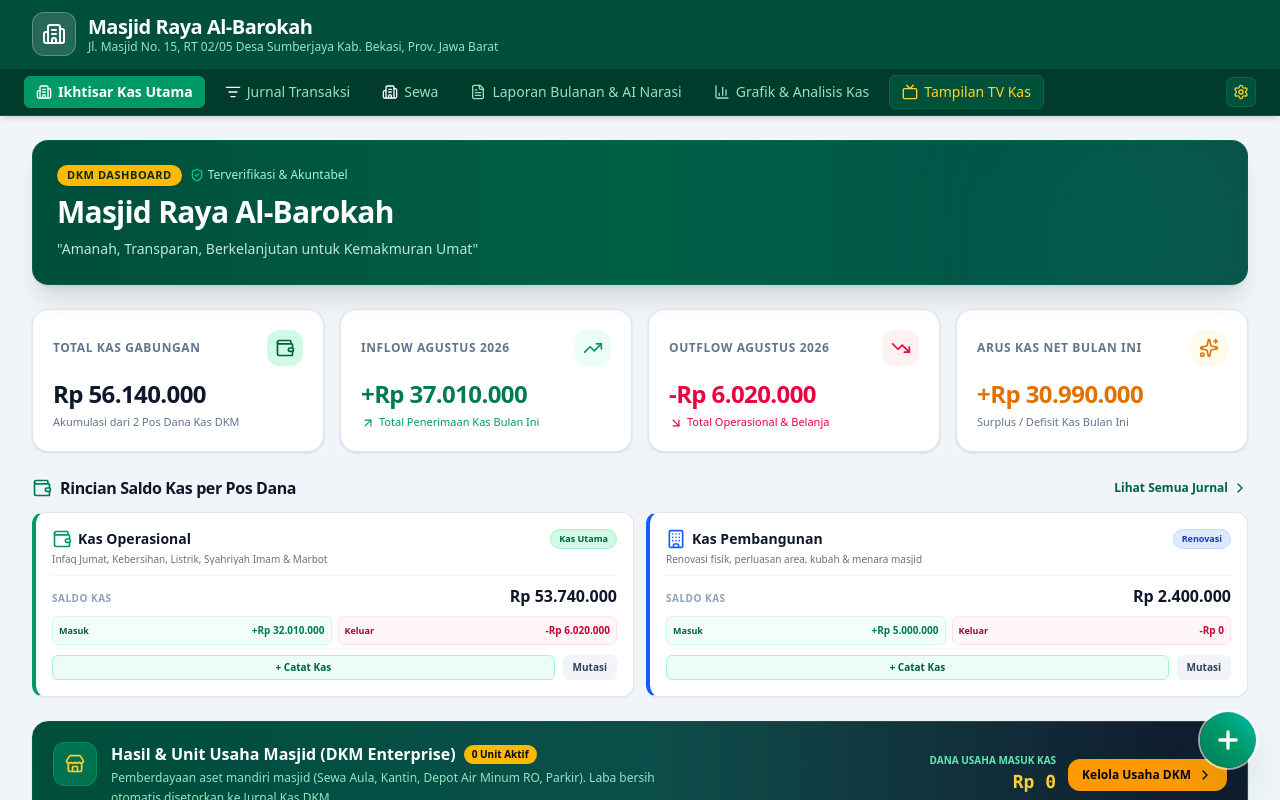
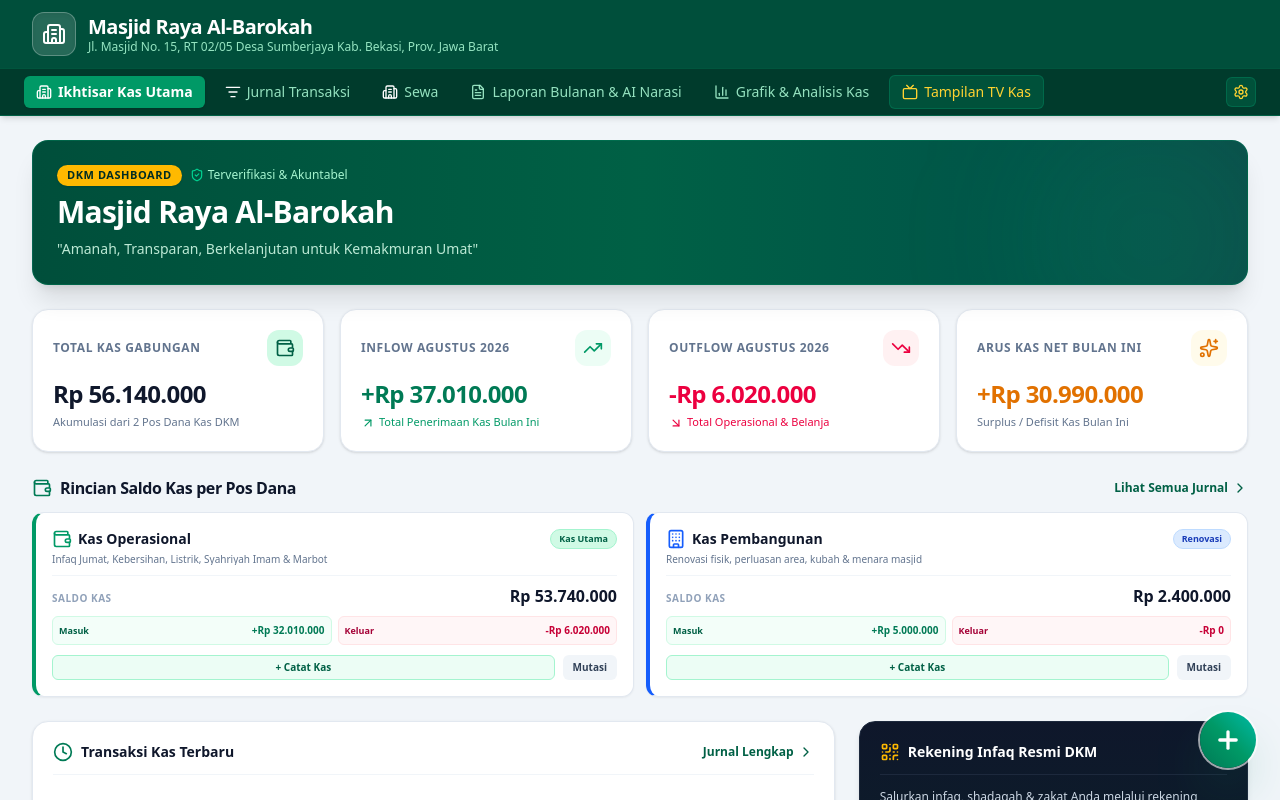
Before and after one commit to didinkomarudin058-hub/Laporan-Keuangan-DKM, a React (Vite) app: page / in a window 1280 px wide. Shown: the top 800 px of the page. Built offline with nearby package versions, Linux system fonts and the light colour scheme; no server answers.

Commit message:
feat(dashboard): remove business enterprise overview banner
Clean up the dashboard by removing the DKM business enterprise section to streamline the overview interface.

```diff
--- a/src/components/DashboardOverview.tsx
+++ b/src/components/DashboardOverview.tsx
@@ -360,51 +360,6 @@ export const DashboardOverview: React.FC<DashboardOverviewProps> = ({
         </div>
       </div>
 
-      {/* Mosque Business Enterprises (Hasil Usaha Masjid) Overview Banner */}
-      <div className="bg-gradient-to-r from-emerald-900 via-teal-900 to-slate-900 text-white rounded-2xl p-5 border border-emerald-800 shadow-sm relative overflow-hidden flex flex-col md:flex-row items-start md:items-center justify-between gap-4">
-        <div className="flex items-start gap-3.5 z-10">
-          <div className="w-11 h-11 rounded-xl bg-emerald-700/80 text-amber-300 flex items-center justify-center shrink-0 border border-emerald-500/40">
-            <Store className="w-5 h-5" />
-          </div>
-          <div>
-            <div className="flex items-center gap-2 flex-wrap">
-              <h3 className="font-extrabold text-sm sm:text-base text-white">
-                Hasil & Unit Usaha Masjid (DKM Enterprise)
-              </h3>
-              <span className="px-2 py-0.5 rounded-full text-[10px] font-extrabold bg-amber-400 text-slate-950">
-                {businessUnits.length} Unit Aktif
-              </span>
-            </div>
-            <p className="text-xs text-emerald-200/90 mt-0.5 leading-relaxed max-w-xl">
-              Pemberdayaan aset mandiri masjid (Sewa Aula, Kantin, Depot Air Minum RO, Parkir). Laba bersih otomatis disetorkan ke Jurnal Kas DKM.
-            </p>
-          </div>
-        </div>
-
-        <div className="flex items-center gap-3 z-10 w-full md:w-auto justify-between md:justify-end border-t md:border-t-0 border-emerald-800/80 pt-3 md:pt-0">
-          <div className="text-left md:text-right">
-            <span className="text-[10px] uppercase font-bold text-emerald-300 block">
-              Dana Usaha Masuk Kas
-            </span>
-            <div className="text-base sm:text-lg font-mono font-extrabold text-amber-300">
-              Rp {businessRecords
-                .filter((r) => r.statusSetor === 'sudah_masuk_kas')
-                .reduce((sum, r) => sum + (r.setoranKasMasjid || 0), 0)
-                .toLocaleString('id-ID')}
-            </div>
-          </div>
-
-          <button
-            type="button"
-            onClick={() => onNavigateTab('business')}
-            className="px-3.5 py-2 bg-amber-500 hover:bg-amber-400 text-slate-950 font-extrabold text-xs rounded-xl shadow-xs transition flex items-center gap-1.5 shrink-0 cursor-pointer"
-          >
-            <span>Kelola Usaha DKM</span>
-            <ChevronRight className="w-4 h-4" />
-          </button>
-        </div>
-      </div>
-
       {/* Recent Mutasi Table & QRIS Info Card */}
       <div className="grid grid-cols-1 lg:grid-cols-3 gap-6">
         {/* Left Column: Recent Transactions (2 cols) */}
```
